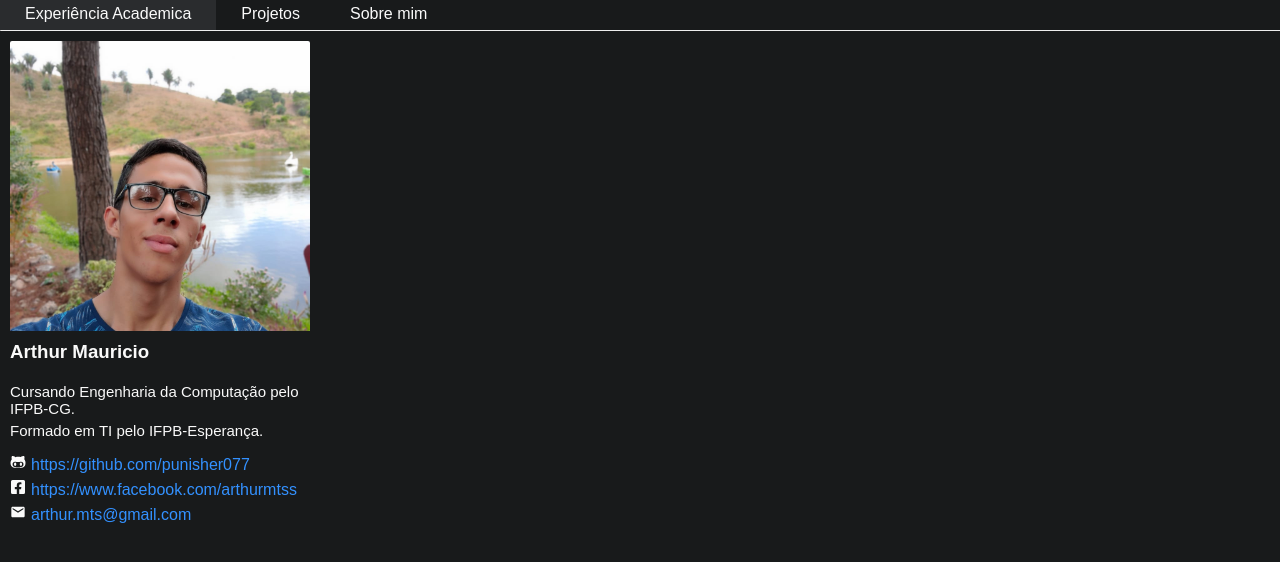
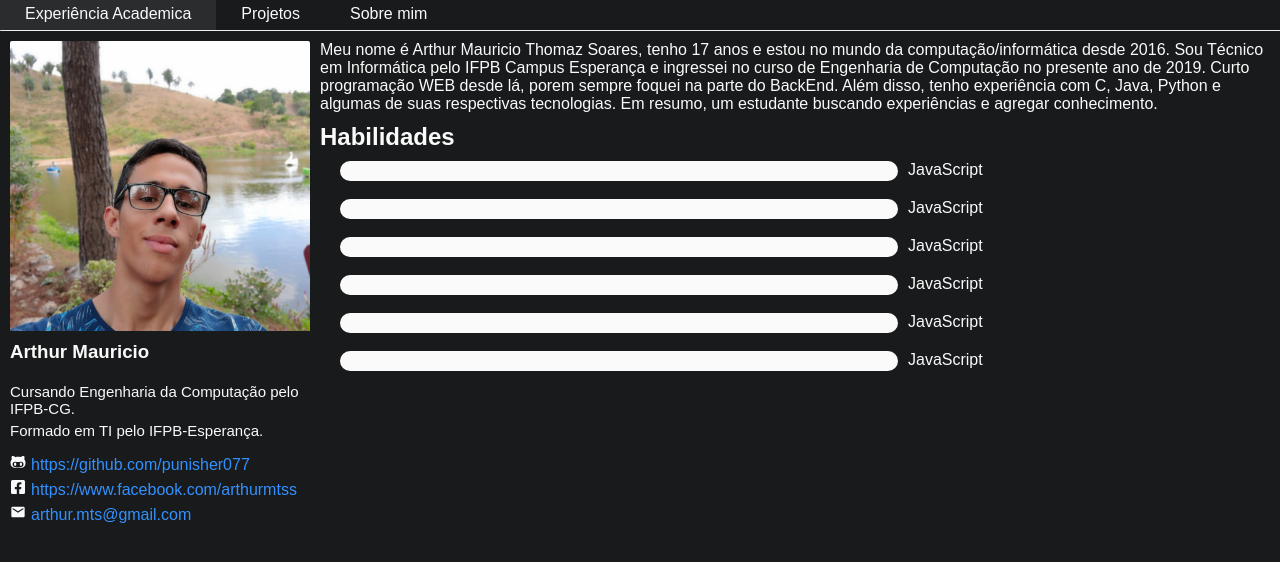
Before and after one commit to arthur-mts/portifolio-react, a React (Create React App) app: page /about in a window 1280 px wide. Shown: the top 562 px of the page. Built offline with nearby package versions, Linux system fonts and the light colour scheme.

Commit message:
terminando tela de info

```diff
--- a/src/components/About/index.js
+++ b/src/components/About/index.js
@@ -1,9 +1,71 @@
 import React from 'react';
 
 // import { Container } from './styles';
-
+import './style.css';
 export default function About() {
   return (
-    <div />
+    <div className="aboutMe">
+      <p>
+        Meu nome é Arthur Mauricio Thomaz Soares, tenho 17 anos e estou no mundo da computação/informática desde 2016. Sou Técnico em Informática pelo IFPB Campus Esperança e ingressei no curso de Engenharia de Computação no presente ano de 2019. Curto programação WEB desde lá, porem sempre foquei na parte do BackEnd. Além disso, tenho experiência com C, Java, Python e algumas de suas respectivas tecnologias. Em resumo, um estudante buscando experiências e agregar conhecimento.
+      </p>
+
+      <h2>Habilidades</h2>
+      <ul>
+        <li>
+          <div className="bar">
+            <div className="progress"></div>
+          </div>
+          <p>
+            JavaScript
+          </p>
+
+        </li>
+
+        <li>
+          <div className="bar">
+            <div className="progress"></div>
+          </div>
+          <p>
+            JavaScript
+          </p>
+        </li>
+
+        <li>
+          <div className="bar">
+            <div className="progress"></div>
+          </div>
+          <p>
+            JavaScript
+          </p>
+        </li>
+
+        <li>
+          <div className="bar">
+            <div className="progress"></div>
+          </div>
+          <p>
+            JavaScript
+          </p>
+        </li>
+
+        <li>
+          <div className="bar">
+            <div className="progress"></div>
+          </div>
+          <p>
+            JavaScript
+          </p>
+        </li>
+
+        <li>
+          <div className="bar">
+            <div className="progress"></div>
+          </div>
+          <p>
+            JavaScript
+          </p>
+        </li>
+      </ul>
+    </div>
   );
 }
--- /dev/null
+++ b/src/components/About/style.css
@@ -0,0 +1,28 @@
+.aboutMe{
+    padding-left: 10px;
+    padding-right: 10px;
+}
+
+.aboutMe > h2{
+    margin: 10px 0px 10px 0px;
+
+}
+
+.aboutMe > ul{
+    padding-left: 20px;
+    list-style: square;
+}
+.aboutMe > ul> li{
+    display: flex;
+    padding-bottom: 18px;
+}
+
+
+.bar{
+    height: 20px;
+    width: 60%;
+    float: left;
+    background-color: #fafafa;
+    border-radius: 50px;
+    margin-right: 10px;
+}
--- a/src/components/Navbar/index.js
+++ b/src/components/Navbar/index.js
@@ -7,6 +7,7 @@ import './style.css';
 
 export default function Navbar() {
   const [scroll, setscroll] = useState(false);
+
   useEffect(() => {
     window.addEventListener('scroll', () => {
 
--- a/src/routes.js
+++ b/src/routes.js
@@ -7,6 +7,6 @@ export default () => (
     <Switch>
       <Route exact path="/" component={Academic} />
       <Route path="/projetos" component={Projects} />
-      <Route path="/techs" component={About} />
+      <Route path="/about" component={About} />
     </Switch>
 )
```
